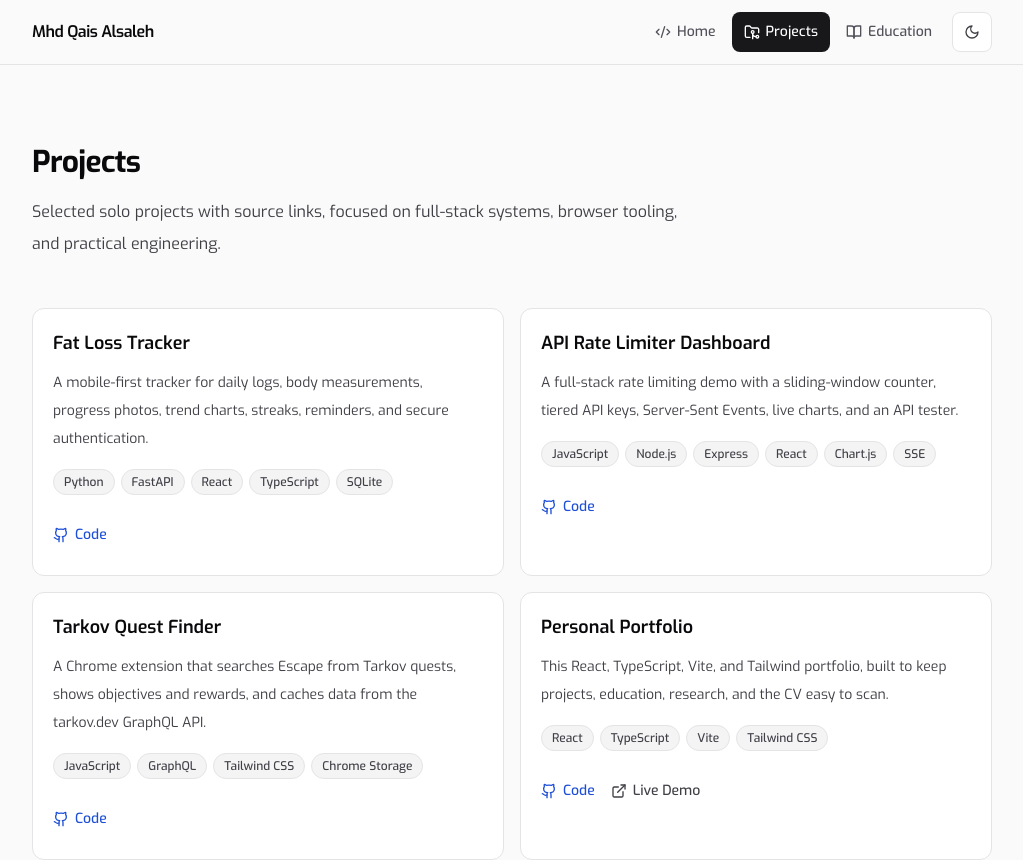
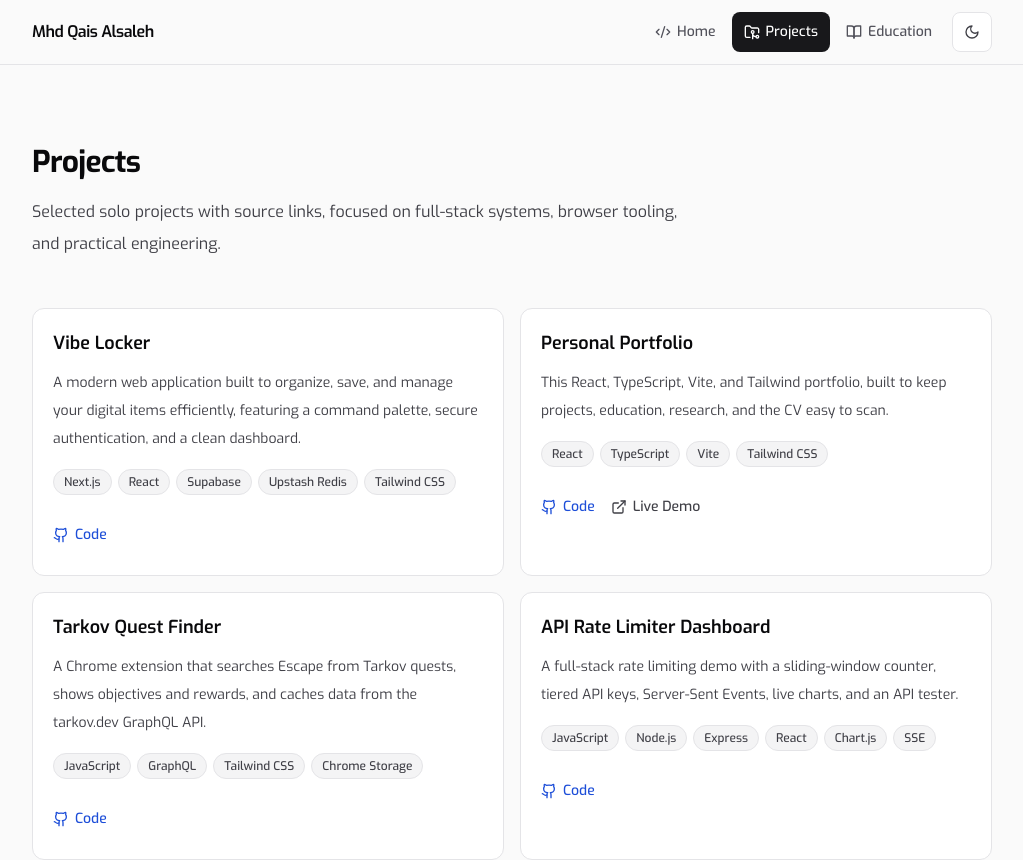
Before and after one commit to qais-mle7y/Portfolio, a React (Vite) app: page /projects in a window 1280 px wide. Shown: the top 860 px of the page, without its empty margins (128-1151 px from the left). Built offline with nearby package versions, Linux system fonts and the light colour scheme.

Commit message:
feat: add project data configuration, upload CV asset, and update portfolio documentation

```diff
--- a/src/data/projects.ts
+++ b/src/data/projects.ts
@@ -10,11 +10,26 @@ export const GITHUB_USERNAME = 'qais-mle7y';
 
 export const projects: ProjectConfig[] = [
   {
-    repo: 'Fat-Loss-Tracker',
-    title: 'Fat Loss Tracker',
+    repo: 'vibecoding-locker',
+    title: 'Vibe Locker',
     description:
-      'A mobile-first tracker for daily logs, body measurements, progress photos, trend charts, streaks, reminders, and secure authentication.',
-    technologies: ['Python', 'FastAPI', 'React', 'TypeScript', 'SQLite'],
+      'A modern web application built to organize, save, and manage your digital items efficiently, featuring a command palette, secure authentication, and a clean dashboard.',
+    technologies: ['Next.js', 'React', 'Supabase', 'Upstash Redis', 'Tailwind CSS'],
+  },
+  {
+    repo: 'Portfolio',
+    title: 'Personal Portfolio',
+    description:
+      'This React, TypeScript, Vite, and Tailwind portfolio, built to keep projects, education, research, and the CV easy to scan.',
+    technologies: ['React', 'TypeScript', 'Vite', 'Tailwind CSS'],
+    demoUrl: 'https://mhd-qais-alsaleh.netlify.app/',
+  },
+  {
+    repo: 'tarkov-quest-finder-extension',
+    title: 'Tarkov Quest Finder',
+    description:
+      'A Chrome extension that searches Escape from Tarkov quests, shows objectives and rewards, and caches data from the tarkov.dev GraphQL API.',
+    technologies: ['JavaScript', 'GraphQL', 'Tailwind CSS', 'Chrome Storage'],
   },
   {
     repo: 'API-Rate-Limiter-Dashboard',
@@ -24,18 +39,10 @@ export const projects: ProjectConfig[] = [
     technologies: ['JavaScript', 'Node.js', 'Express', 'React', 'Chart.js', 'SSE'],
   },
   {
-    repo: 'tarkov-quest-finder-extension',
-    title: 'Tarkov Quest Finder',
+    repo: 'Fat-Loss-Tracker',
+    title: 'Fat Loss Tracker',
     description:
-      'A Chrome extension that searches Escape from Tarkov quests, shows objectives and rewards, and caches data from the tarkov.dev GraphQL API.',
-    technologies: ['JavaScript', 'GraphQL', 'Tailwind CSS', 'Chrome Storage'],
-  },
-  {
-    repo: 'Portfolio',
-    title: 'Personal Portfolio',
-    description:
-      'This React, TypeScript, Vite, and Tailwind portfolio, built to keep projects, education, research, and the CV easy to scan.',
-    technologies: ['React', 'TypeScript', 'Vite', 'Tailwind CSS'],
-    demoUrl: 'https://mhd-qais-alsaleh.netlify.app/',
+      'A mobile-first tracker for daily logs, body measurements, progress photos, trend charts, streaks, reminders, and secure authentication.',
+    technologies: ['Python', 'FastAPI', 'React', 'TypeScript', 'SQLite'],
   },
 ];
```
Also changed, not shown: 2 other files (tests, documents, lock files or other folders).
